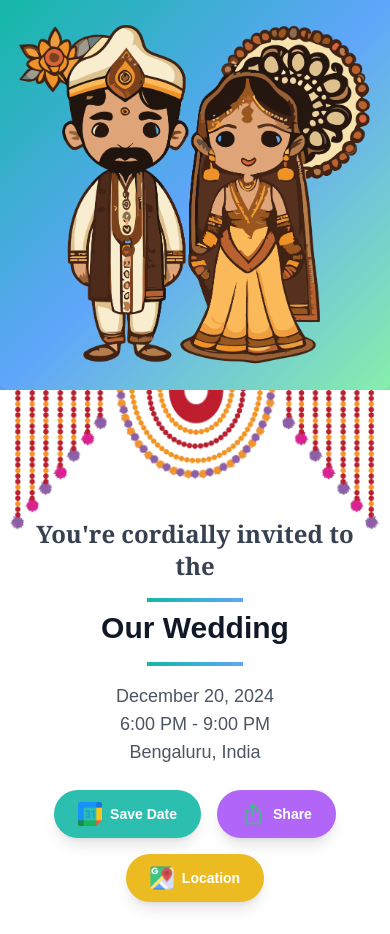
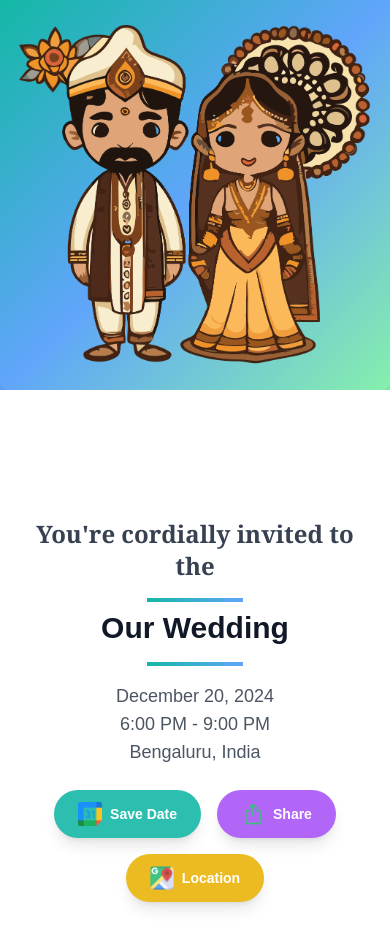
Before and after one commit to tomuthu-engineer/einvite, a Next.js app: page / in a window 390 px wide. Built offline with nearby package versions, Linux system fonts and the light colour scheme.

Commit message:
mobile response modified

```diff
--- a/app/page.tsx
+++ b/app/page.tsx
@@ -54,7 +54,7 @@ const Home = () => {
       {/* Right Container */}
       <div className="flex-1 flex flex-col justify-center items-center text-center p-8 bg-white relative">
         {/* Top Image */}
-        <div className="absolute top-0 w-full">
+        <div className="absolute top-0 w-full hidden md:block">
           <Image
             src="/tora.png"
             alt="Toranam Decoration"
```
